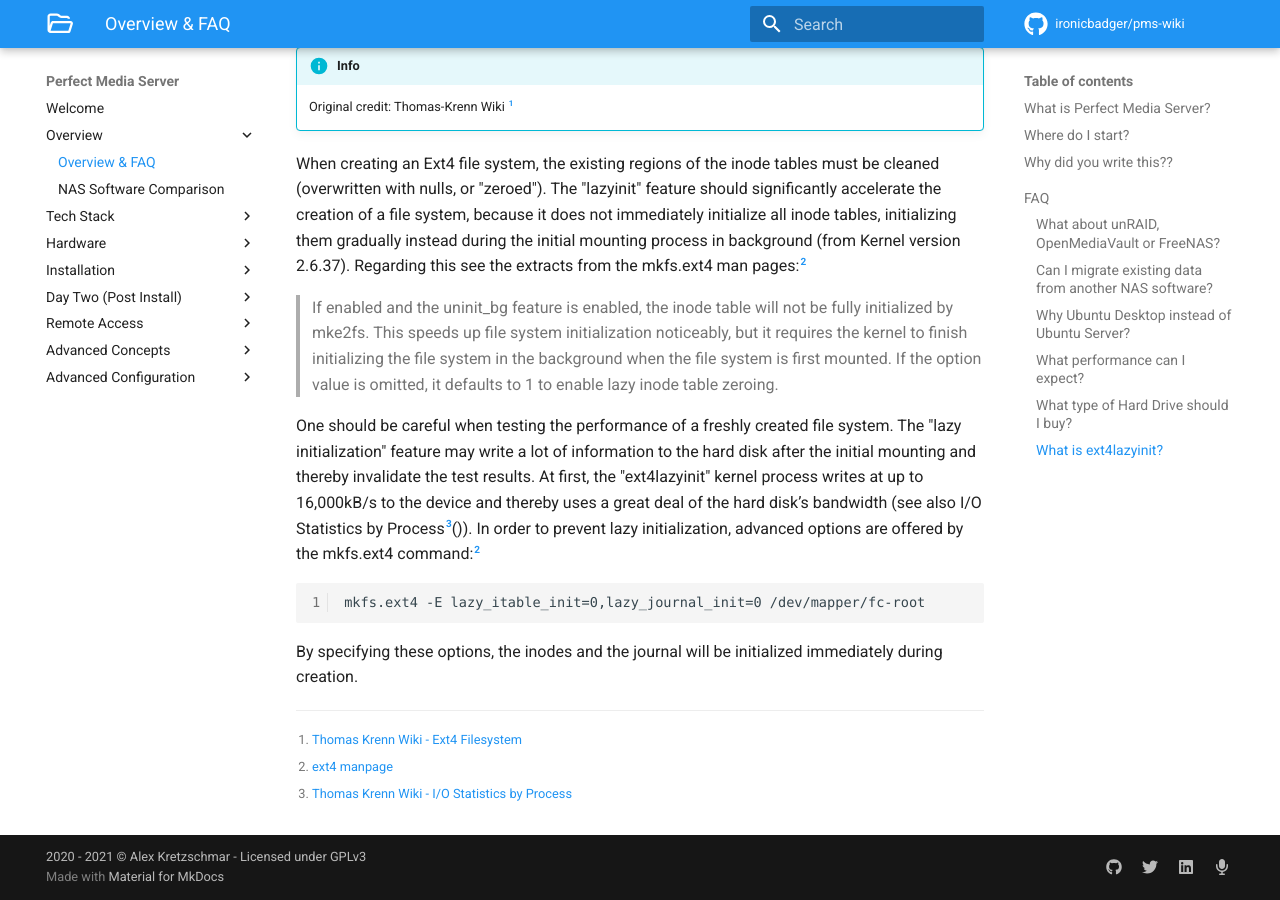
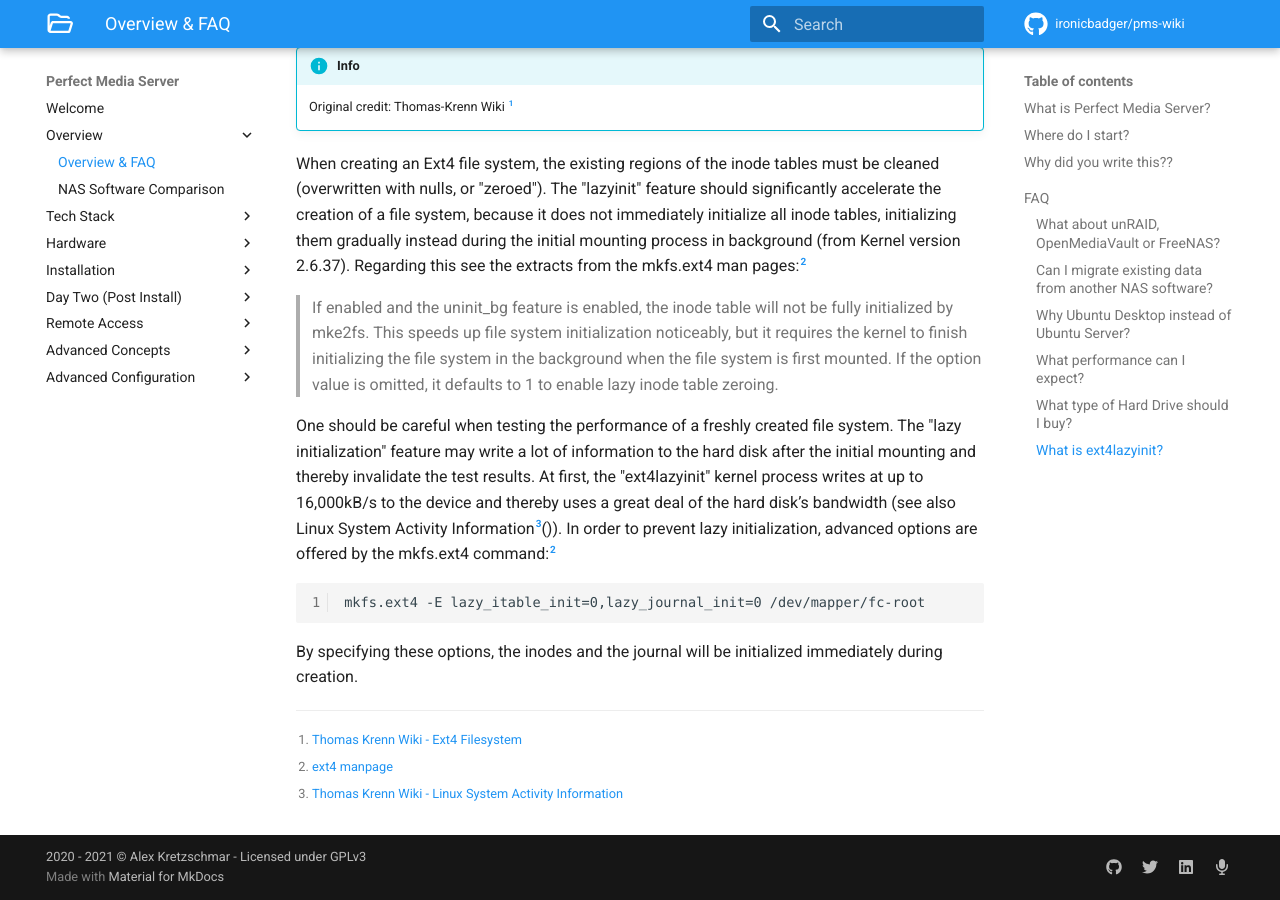
Before and after one commit to ironicbadger/pms-wiki, an MkDocs documentation site: the page built from docs/overview/overview.md, in a window 1280 px wide and 900 px high, scrolled down 3405 px. Built offline with MkDocs 1.6.1 and Material for MkDocs 9.7.7, drawn with Linux system fonts in a browser that asks for light colours; some web fonts are replaced; comment, search, counter and statistics services are not loaded.

Commit message:
fixes citation link

```diff
--- a/docs/overview/overview.md
+++ b/docs/overview/overview.md
@@ -83,7 +83,7 @@ When creating an Ext4 file system, the existing regions of the inode tables must
 
 > If enabled and the uninit_bg feature is enabled, the inode table will not be fully initialized by mke2fs. This speeds up file system initialization noticeably, but it requires the kernel to finish initializing the file system in the background when the file system is first mounted. If the option value is omitted, it defaults to 1 to enable lazy inode table zeroing.
 
-One should be careful when testing the performance of a freshly created file system. The "lazy initialization" feature may write a lot of information to the hard disk after the initial mounting and thereby invalidate the test results. At first, the "ext4lazyinit" kernel process writes at up to 16,000kB/s to the device and thereby uses a great deal of the hard disk’s bandwidth (see also I/O Statistics by Process[^3]()). In order to prevent lazy initialization, advanced options are offered by the mkfs.ext4 command:[^2]
+One should be careful when testing the performance of a freshly created file system. The "lazy initialization" feature may write a lot of information to the hard disk after the initial mounting and thereby invalidate the test results. At first, the "ext4lazyinit" kernel process writes at up to 16,000kB/s to the device and thereby uses a great deal of the hard disk’s bandwidth (see also Linux System Activity Information[^3]()). In order to prevent lazy initialization, advanced options are offered by the mkfs.ext4 command:[^2]
 
     mkfs.ext4 -E lazy_itable_init=0,lazy_journal_init=0 /dev/mapper/fc-root
 
@@ -91,7 +91,7 @@ By specifying these options, the inodes and the journal will be initialized imme
 
 [^1]: [Thomas Krenn Wiki - Ext4 Filesystem](https://www.thomas-krenn.com/en/wiki/Ext4_Filesystem)
 [^2]: [ext4 manpage](https://linux.die.net/man/8/mkfs.ext4)
-[^3]: [Thomas Krenn Wiki - I/O Statistics by Process](https://www.thomas-krenn.com/en/wikiEN/index.php?title=I/O_Statistics_by_Process&action=edit&redlink=1)
+[^3]: [Thomas Krenn Wiki - Linux System Activity Information](https://www.thomas-krenn.com/en/wiki/Collect_and_report_Linux_System_Activity_Information_with_sar?xtxsearchselecthit=1)
 
 *[PMS]: Perfect Media Server
 *[PR]: Pull Request
```
